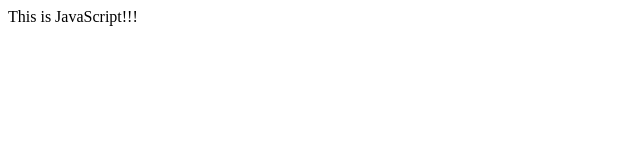
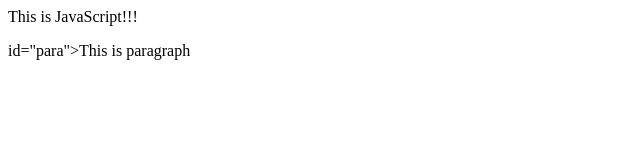
Before and after one commit to shital6603/Javascript, a plain HTML site: page index.html in a window 1280 px wide. Shown: the whole page, without its empty margins (0-640 px from the left). Drawn offline with Linux system fonts and the light colour scheme.

Commit message:
new javascript programs

```diff
--- a/index.html
+++ b/index.html
@@ -7,8 +7,9 @@
     <title>Document</title>
 </head>
 
-<body>
+<body class="class1">
     This is JavaScript!!!
+    <p>id="para">This is paragraph</p>
     <script src="ArrowFunction.js"></script>
 
 </body>
```
